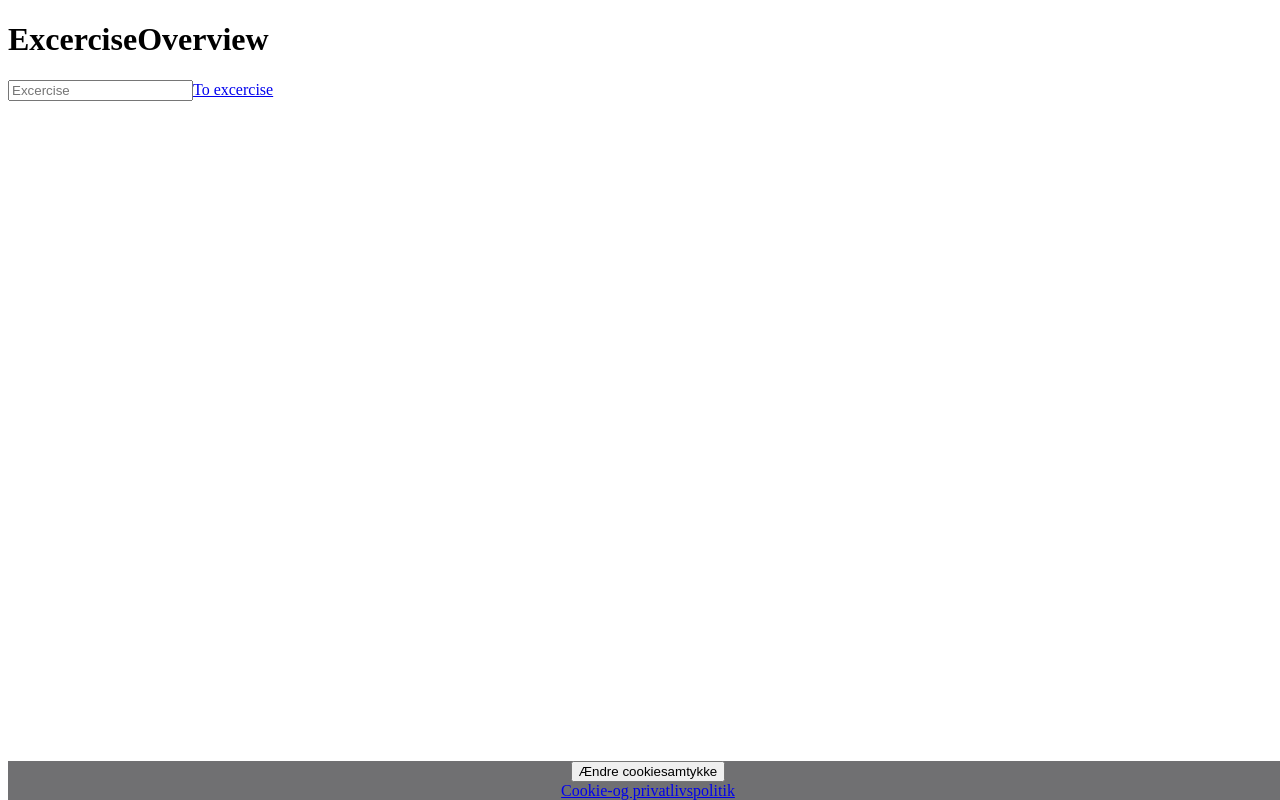
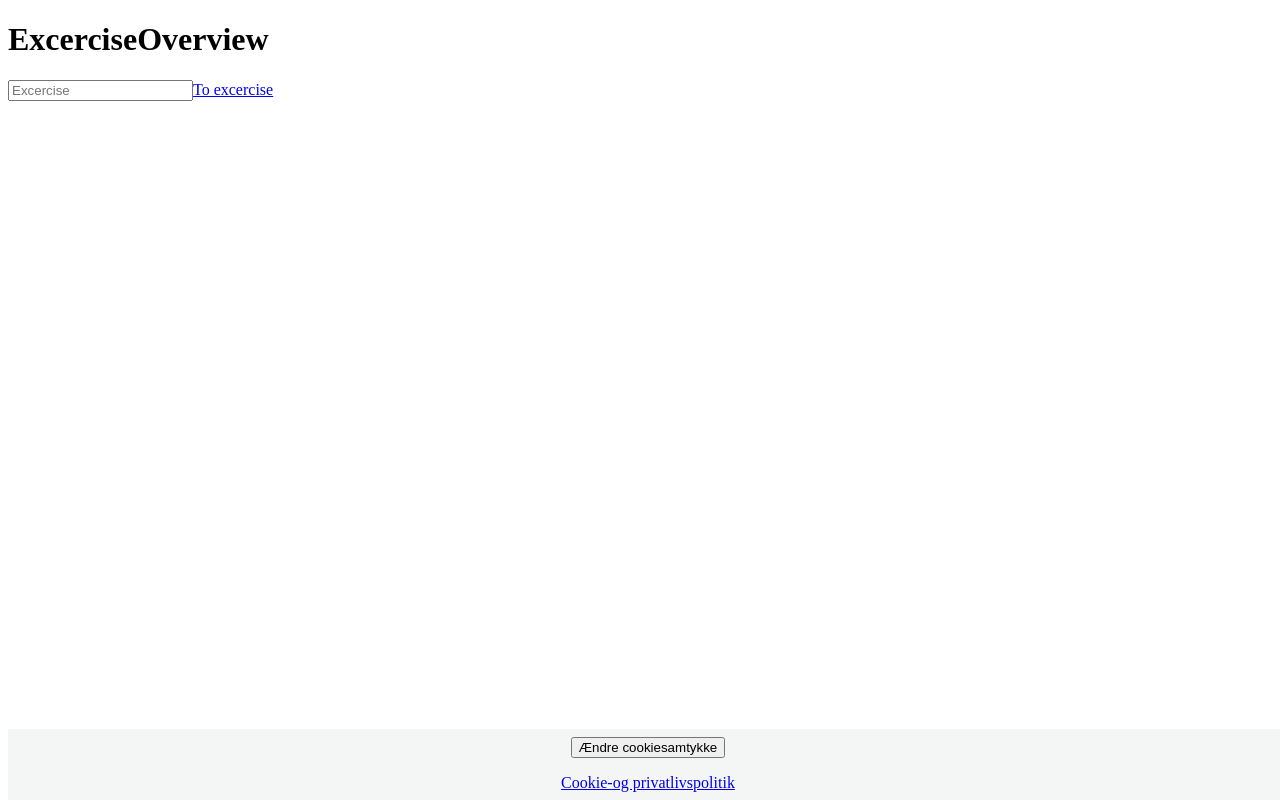
Before and after one commit to klundqp/FitnessStuff, a Vue app in the folder fitnessstuff/: page / in a window 1280 px wide. Built offline with nearby package versions, Linux system fonts and the light colour scheme.

Commit message:
Add styling to fotter content

```diff
--- a/fitnessstuff/src/components/Footer.vue
+++ b/fitnessstuff/src/components/Footer.vue
@@ -6,8 +6,10 @@ import AudioButton from "@/components/AudioButton.vue"
     <div id="container">
         <div id="cookies">
             <div id="cookies--cookies">
-            <audio-button text="Ændre cookiesamtykke"></audio-button>
-            <router-link to="/cookie-og-privatlivspolitik/">Cookie-og privatlivspolitik</router-link>
+            <audio-button class="footer-btn" text="Ændre cookiesamtykke"></audio-button>
+            <div class="footer-btn">
+              <router-link  to="/cookie-og-privatlivspolitik/">Cookie-og privatlivspolitik</router-link>
+            </div>
             </div>
         </div>
     </div>
@@ -20,7 +22,7 @@ import AudioButton from "@/components/AudioButton.vue"
   margin-top:20px;
   width:100vw;
   color:white;
-  background-color:#707072;
+  background-color:#f4f6f5;
   display:flex;
   flex-direction:column;
   align-items:center;
@@ -36,4 +38,9 @@ import AudioButton from "@/components/AudioButton.vue"
 #cookies--cookies{
   text-align: center;
 }
+
+.footer-btn {
+  padding-top: 8px;
+  padding-bottom: 8px;
+}
 </style>
```
